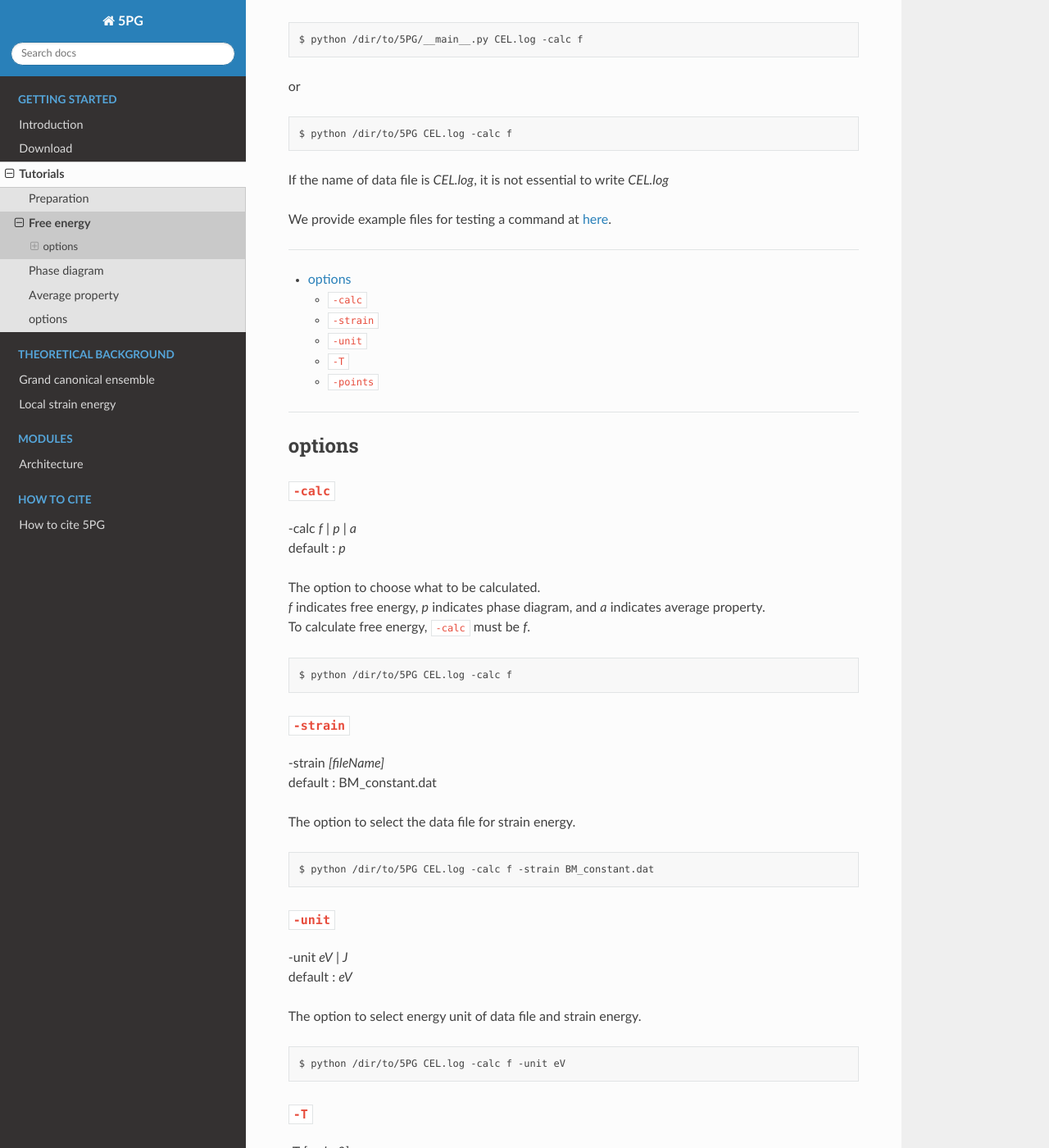
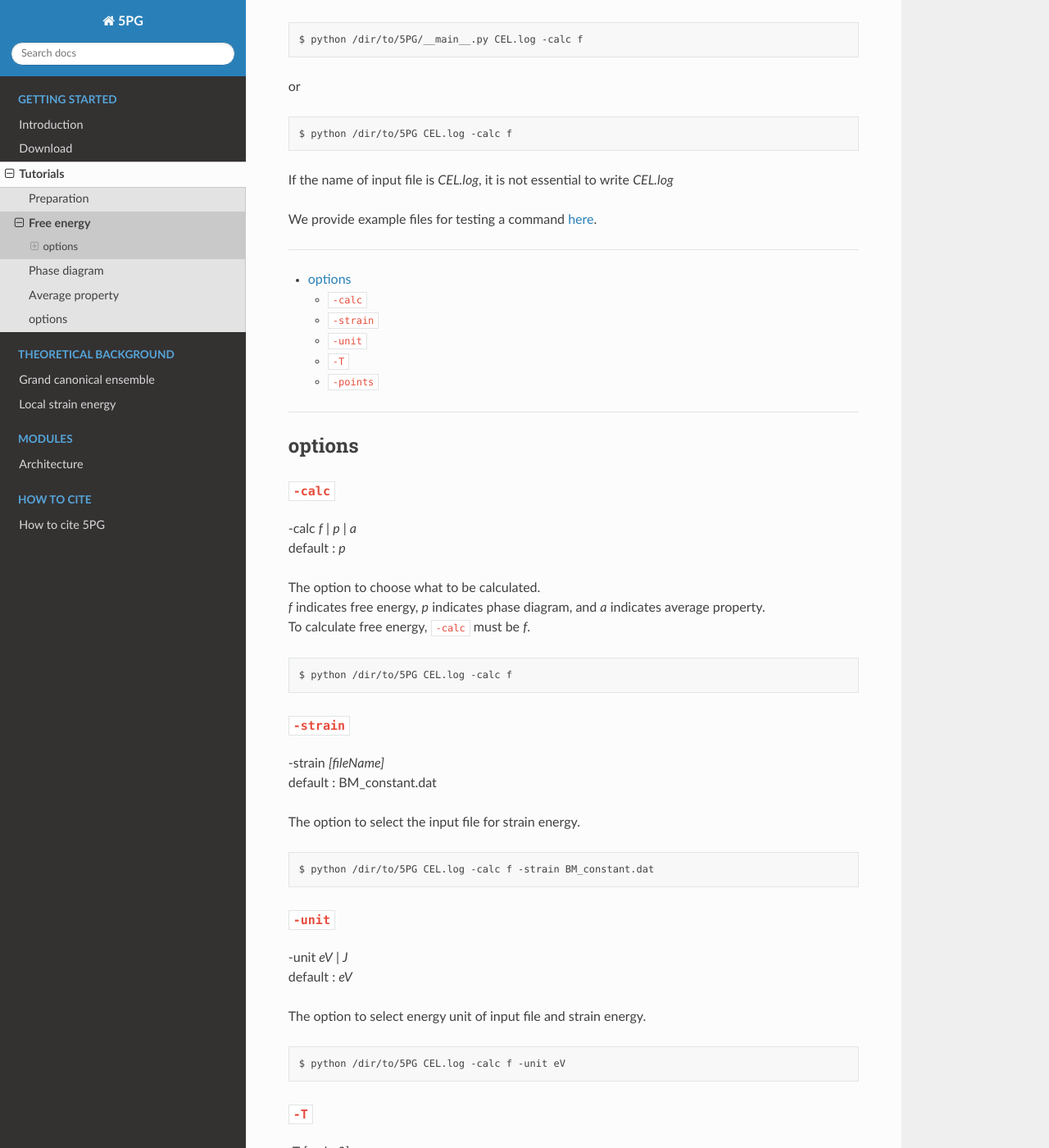
Before and after one commit to Han-Gyuseung/5PG, a Sphinx documentation site: the page built from docs/source/start/tutorial/free_energy.rst, in a window 1280 px wide and 1400 px high, scrolled down 229 px. Shown: the whole window at 82% size. Built offline with Sphinx 7.4.7 and the Read the Docs theme 2.0.0, drawn with Linux system fonts in a browser that asks for light colours; some of the changed text lies outside the part shown.

Commit message:
Update free_energy.rst

```diff
--- a/docs/source/start/tutorial/free_energy.rst
+++ b/docs/source/start/tutorial/free_energy.rst
@@ -11,9 +11,9 @@ or ::
 
  $ python /dir/to/5PG CEL.log -calc f
 
-If the name of data file is `CEL.log`, it is not essential to write `CEL.log`
+If the name of input file is `CEL.log`, it is not essential to write `CEL.log`
 
-We provide example files for testing a command at `here <https://github.com/Han-Gyuseung/5PG/tree/main/example/thermodynamic>`_.
+We provide example files for testing a command `here <https://github.com/Han-Gyuseung/5PG/tree/main/example/thermodynamic>`_.
 
 -------------------
 
@@ -50,7 +50,7 @@ options
 | -strain `[fileName]`
 | default : BM_constant.dat
 
-| The option to select the data file for strain energy.
+| The option to select the input file for strain energy.
 
 ::
 
@@ -63,7 +63,7 @@ options
 | -unit `eV` | `J`
 | default : `eV`
 
-| The option to select energy unit of data file and strain energy.
+| The option to select energy unit of input file and strain energy.
 
 ::
 
```
Also changed, not shown: other parts of docs/source/start/tutorial/free_energy.rst (+1 -1 lines).
